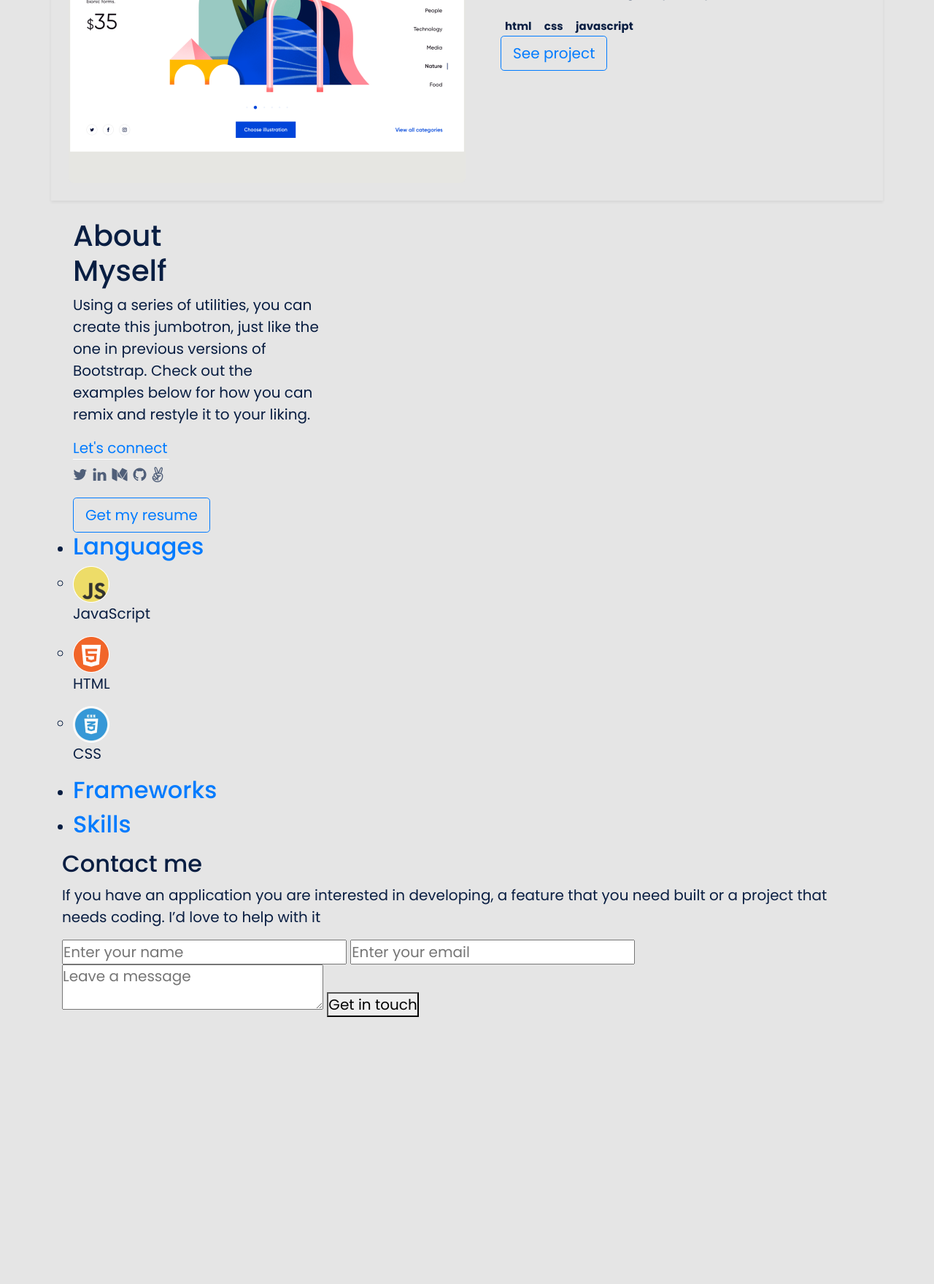
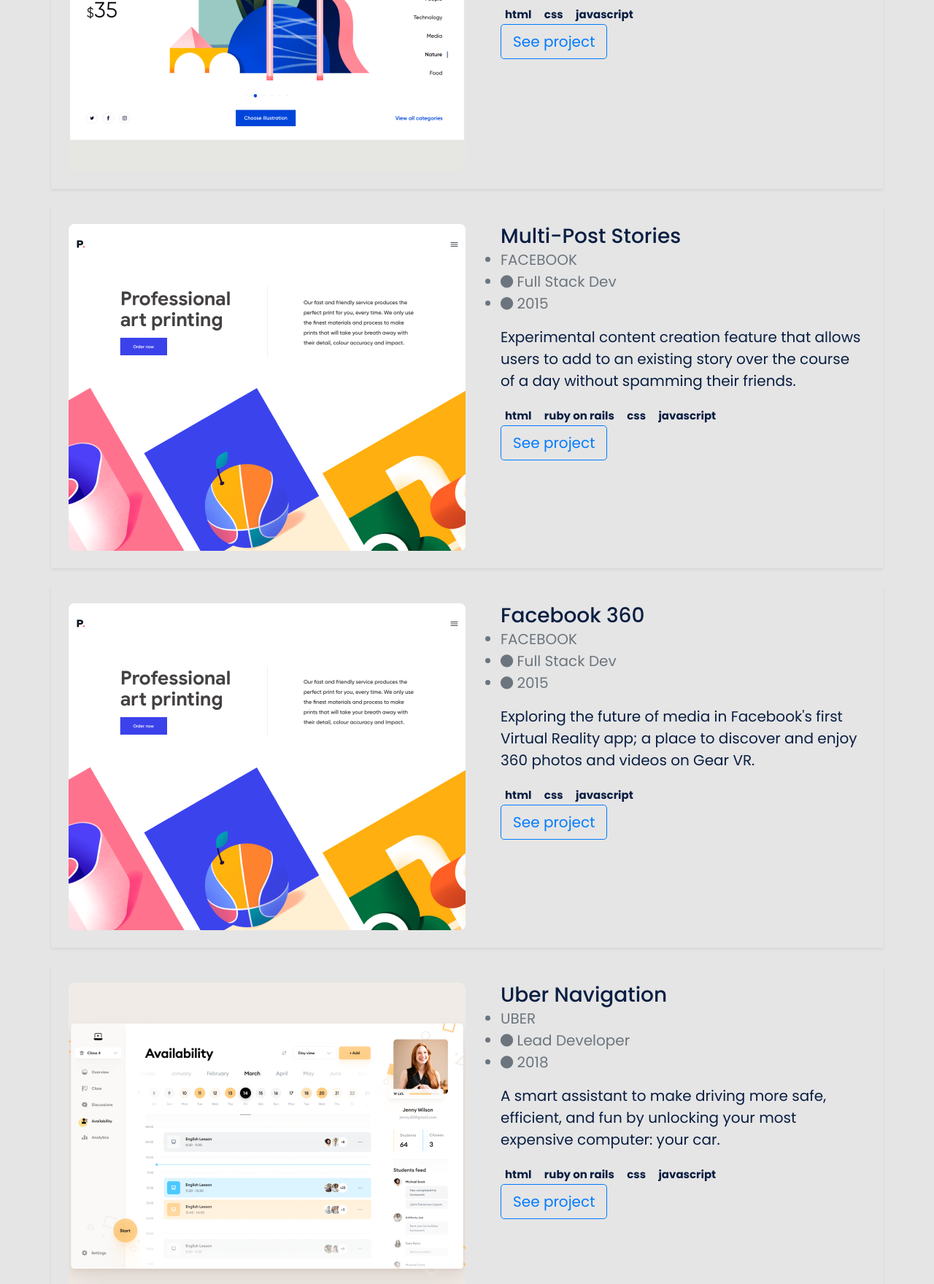
Before and after one commit to codecaiine/microverse-javascript, a website: page index.html in a window 1280 px wide. Shown: the part 1040-2800 px from the top of the page at 73% size. Before the commit the page ends 2434 px from the top, so only its background shows below. Drawn offline with nearby package versions, Linux system fonts and the light colour scheme.

Commit message:
Update work section

```diff
--- a/css/styles.css
+++ b/css/styles.css
@@ -18,24 +18,24 @@
   font-family: 'Poppins', sans-serif;
 }
 
-.navbar {
+.nav-bar {
   background: #fff;
   color: #fff;
   display: flex;
   justify-content: space-between;
 }
 
-.navbar .myMenu {
+.nav-bar .myMenu {
   display: flex;
   list-style: none;
 }
 
-.navbar .logo a {
+.nav-bar .logo a {
   color: #6070ff;
   text-decoration: none;
 }
 
-.navbar .myMenu li a {
+.nav-bar .myMenu li a {
   display: inline-block;
   padding: 15px;
   text-decoration: none;
@@ -44,11 +44,11 @@
   font-size: 18px;
 }
 
-.navbar .myMenu li a:hover {
+.nav-bar .myMenu li a:hover {
   background: rgb(255, 94, 0);
 }
 
-.navbar .openMenu {
+.nav-bar .openMenu {
   font-size: 20px;
   margin: 15px;
   display: none;
@@ -56,7 +56,7 @@
   color: #6070ff;
 }
 
-.navbar .myMenu .closeMenu,
+.nav-bar .myMenu .closeMenu,
 .icons i {
   font-size: 24px;
   display: none;
@@ -64,7 +64,7 @@
   color: #fff;
 }
 
-.navbar .logo {
+.nav-bar .logo {
   margin: 15px;
   font-size: 18px;
   line-height: 20px;
@@ -138,7 +138,7 @@
     overflow-x: hidden;
   }
 
-  .navbar .myMenu {
+  .nav-bar .myMenu {
     height: 100vh;
     position: fixed;
     top: 0;
@@ -153,14 +153,14 @@
     display: none;
   }
 
-  .navbar .myMenu .closeMenu {
+  .nav-bar .myMenu .closeMenu {
     display: block;
     position: absolute;
     top: 20px;
     right: 28px;
   }
 
-  .navbar .openMenu {
+  .nav-bar .openMenu {
     display: block;
   }
 
@@ -175,14 +175,14 @@
     color: black;
   }
 
-  .navbar .myMenu li a {
+  .nav-bar .myMenu li a {
     font-size: 32px;
     line-height: 44px;
     font-weight: 600;
     color: #fff;
   }
 
-  .navbar .myMenu li a:hover {
+  .nav-bar .myMenu li a:hover {
     background: none;
     color: rgb(255, 123, 0);
     font-size: 1.6rem;
@@ -337,7 +337,7 @@
 
   .contact {
     position: absolute;
-    top: 2510px;
+    top: 3210px;
     background: #5571fe;
     display: flex;
     align-content: center;
--- a/index.html
+++ b/index.html
@@ -19,7 +19,7 @@
 <body>
 
     <header>
-        <nav class="navbar">
+        <nav class="nav-bar">
             <div class="logo">
                 <a href="#">My Logo</a>
             </div>
@@ -79,6 +79,87 @@
 
                             <div class="tags">
                                 <span class="badge rounded-pill bg-tag">html</span>
+                                <span class="badge rounded-pill bg-tag">css</span>
+                                <span class="badge rounded-pill bg-tag">javascript</span>
+                            </div>
+                            <button type="button" class="btn btn-outline-primary btn-lg">See project</button>
+                        </div>
+                    </div>
+
+                    <div class="row project overflow-hidden mb-4 shadow-sm position-relative">
+                        <div class="col-auto p-4 d-lg-block">
+                            <img src="image/portfolio2.png" alt="image portfolio-1">
+                        </div>
+                        <div class="col p-4 details">
+                            <h3 class="mb-0 title">Multi-Post Stories</h3>
+                            <div class="mb-1 text-muted work-info">
+                                <ul>
+                                    <li class="intro">FACEBOOK</li>
+                                    <li> <i class="fa fa-circle"></i> Full Stack Dev</li>
+                                    <li><i class="fa fa-circle"></i> 2015</li>
+                                </ul>
+                            </div>
+                            <p class="card-text">
+                                Experimental content creation feature that allows users to add to an existing story over the course of a day without spamming their friends.
+                            </p>
+
+                            <div class="tags">
+                                <span class="badge rounded-pill bg-tag">html</span>
+                                <span class="badge rounded-pill bg-tag">ruby on rails</span>
+                                <span class="badge rounded-pill bg-tag">css</span>
+                                <span class="badge rounded-pill bg-tag">javascript</span>
+                            </div>
+                            <button type="button" class="btn btn-outline-primary btn-lg">See project</button>
+                        </div>
+                    </div>
+
+                    <div class="row project overflow-hidden mb-4 shadow-sm position-relative">
+                        <div class="col-auto p-4 d-lg-block">
+                            <img src="image/portfolio2.png" alt="image portfolio-1">
+                        </div>
+                        <div class="col p-4 details">
+                            <h3 class="mb-0 title">Facebook 360</h3>
+                            <div class="mb-1 text-muted work-info">
+                                <ul>
+                                    <li class="intro">FACEBOOK</li>
+                                    <li> <i class="fa fa-circle"></i> Full Stack Dev</li>
+                                    <li><i class="fa fa-circle"></i> 2015</li>
+                                </ul>
+                            </div>
+                            <p class="card-text">
+                                Exploring the future of media in Facebook's first Virtual Reality app; a place to discover and enjoy 360 photos and videos on Gear VR.
+                            </p>
+
+                            <div class="tags">
+                                <span class="badge rounded-pill bg-tag">html</span>
+                                <span class="badge rounded-pill bg-tag">css</span>
+                                <span class="badge rounded-pill bg-tag">javascript</span>
+                            </div>
+                            <button type="button" class="btn btn-outline-primary btn-lg">See project</button>
+                        </div>
+                    </div>
+
+
+                    <div class="row project overflow-hidden mb-4 shadow-sm position-relative">
+                        <div class="col-auto p-4 d-lg-block">
+                            <img src="image/portfolio4.png" alt="image portfolio-1">
+                        </div>
+                        <div class="col p-4 details">
+                            <h3 class="mb-0 title">Uber Navigation</h3>
+                            <div class="mb-1 text-muted work-info">
+                                <ul>
+                                    <li class="intro">UBER</li>
+                                    <li> <i class="fa fa-circle"></i> Lead Developer</li>
+                                    <li><i class="fa fa-circle"></i> 2018</li>
+                                </ul>
+                            </div>
+                            <p class="card-text">
+                                A smart assistant to make driving more safe, efficient, and fun by unlocking your most expensive computer: your car.
+                            </p>
+
+                            <div class="tags">
+                                <span class="badge rounded-pill bg-tag">html</span>
+                                <span class="badge rounded-pill bg-tag">ruby on rails</span>
                                 <span class="badge rounded-pill bg-tag">css</span>
                                 <span class="badge rounded-pill bg-tag">javascript</span>
                             </div>
```
